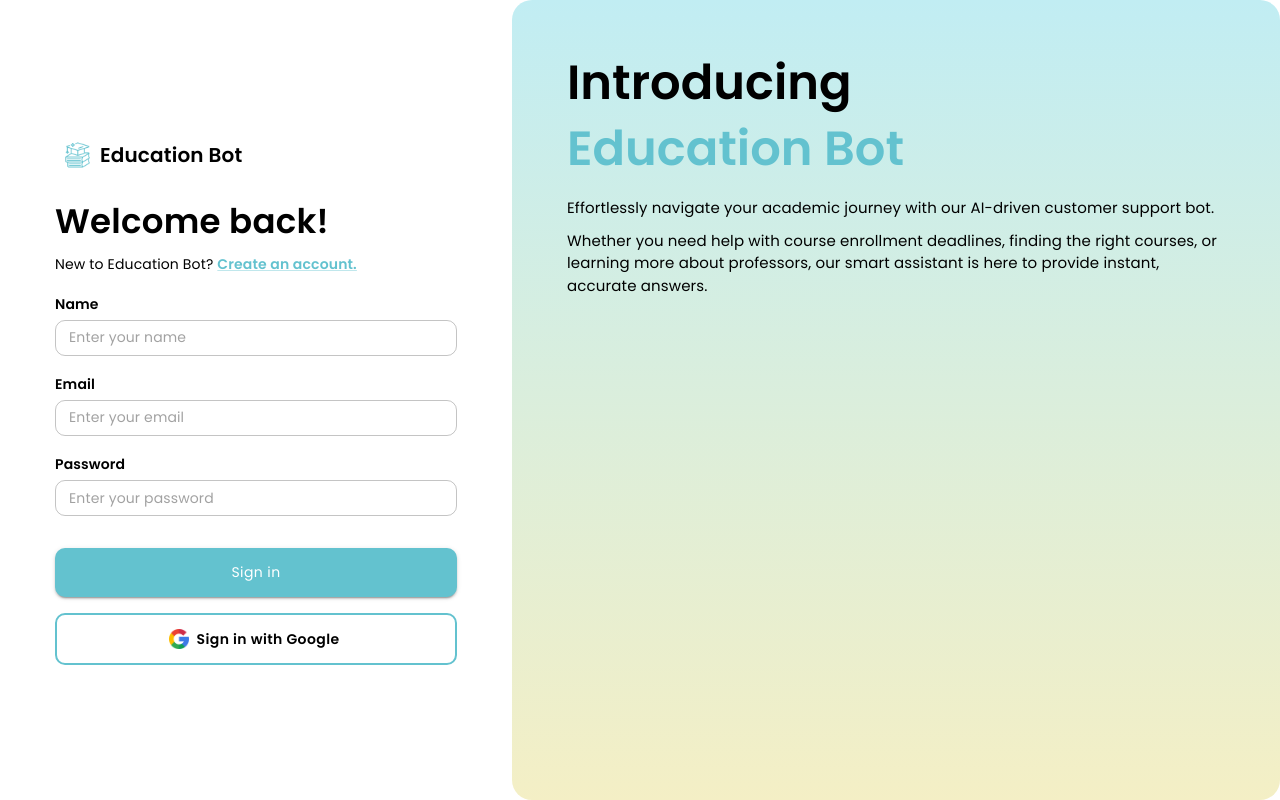
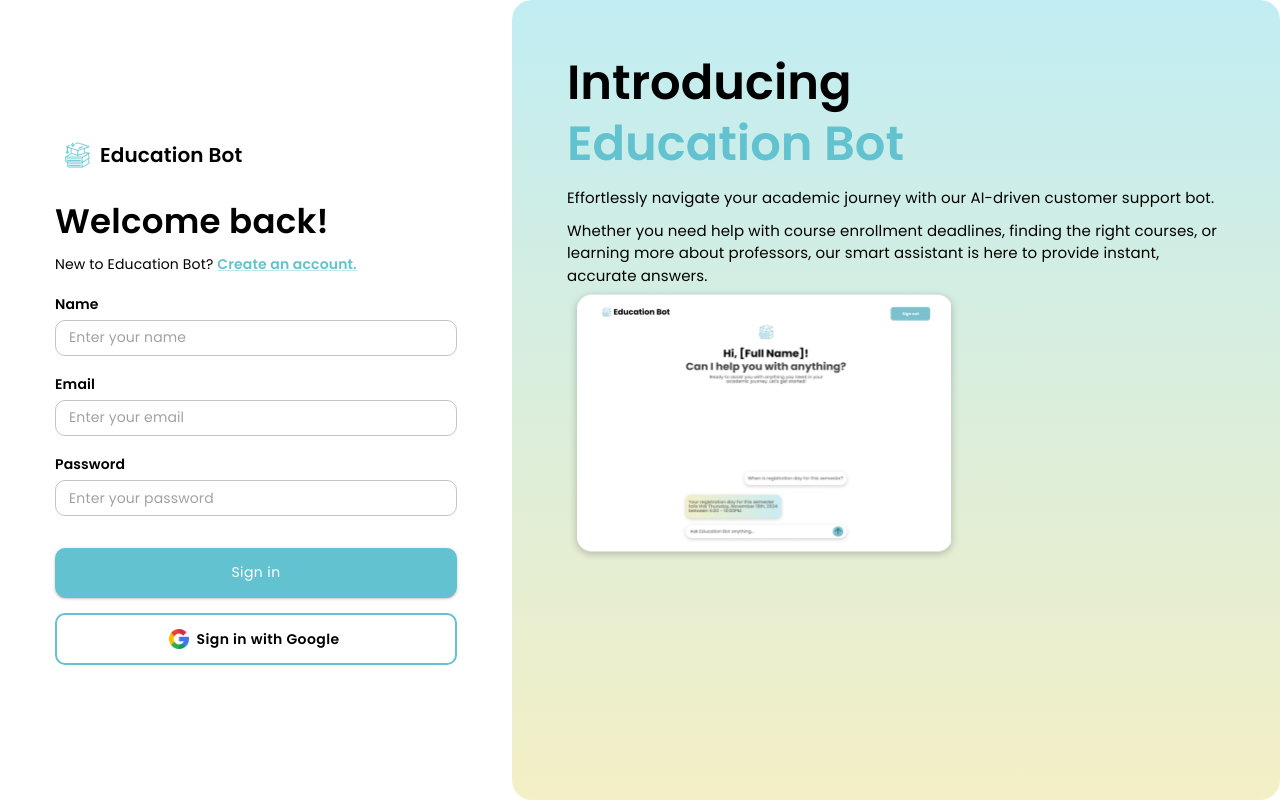
Before and after one commit to allyssapanganiban/customer-support-ai, a Next.js app: page / in a window 1280 px wide. Built offline with nearby package versions, Linux system fonts and the light colour scheme.

Commit message:
Updated login

```diff
--- a/app/components/Login.js
+++ b/app/components/Login.js
@@ -182,10 +182,10 @@ const Login = () => {
           padding: "55px",
         }}
       >
-        <Typography variant="h3" sx={{ fontWeight: 'bold', color: "black", fontFamily: "Poppins", marginBottom: "10px" }}>
+        <Typography variant="h3" sx={{ fontWeight: 'bold', color: "black", fontFamily: "Poppins", marginBottom: "5px" }}>
           Introducing
         </Typography>
-        <Typography variant="h3" sx={{ fontWeight: 'bold', color: "#63C2CF", fontFamily: "Poppins", marginBottom: "20px" }}>
+        <Typography variant="h3" sx={{ fontWeight: 'bold', color: "#63C2CF", fontFamily: "Poppins", marginBottom: "15px" }}>
           Education Bot
         </Typography>
         <Typography variant="body1" sx={{ fontFamily: "Poppins", color: "black", fontSize: "15px", lineHeight: "1.5" }}>
@@ -194,6 +194,16 @@ const Login = () => {
         <Typography variant="body1" sx={{ fontFamily: "Poppins", color: "black", fontSize: "15px", lineHeight: "1.5", marginTop: "10px" }}>
           Whether you need help with course enrollment deadlines, finding the right courses, or learning more about professors, our smart assistant is here to provide instant, accurate answers.
         </Typography>
+        <img
+            src="/assets/about.png"
+            alt="Description of image"
+            style={{
+                width: "60%",
+                height: "40%",
+                borderRadius: "20px",
+                // objectFit: "cover",
+            }}
+        />
       </Box>
     </Box>
 
```
Also changed, not shown: public/assets/about.png, public/assets/about2.png (deleted).
